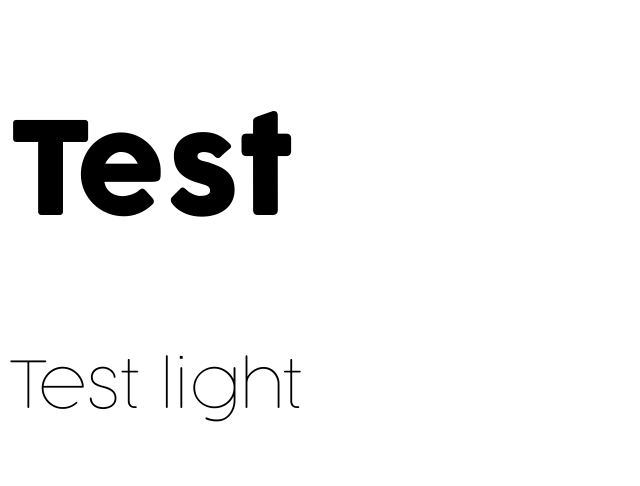
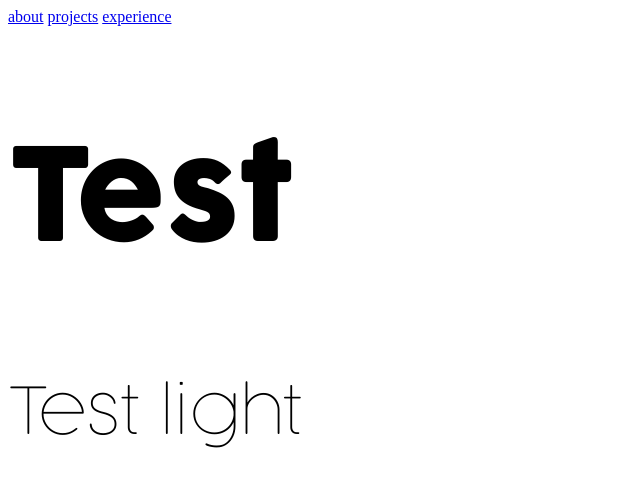
Before and after one commit to mitchbrown1024/mitchbrown1024.github.io, a SvelteKit app: page / in a window 1280 px wide. Shown: the top 486 px of the page, without its empty margins (0-640 px from the left). Built offline with nearby package versions, Linux system fonts and the light colour scheme.

Commit message:
Created basic navbar component and routes for new pages

```diff
--- /dev/null
+++ b/src/lib/components/navbar.svelte
@@ -0,0 +1,5 @@
+<nav>
+	<a href="/">about</a>
+	<a href="/projects">projects</a>
+    <a href="/experience">experience</a>
+</nav>
--- a/src/routes/+page.svelte
+++ b/src/routes/+page.svelte
@@ -1,6 +1,7 @@
 <script>
 	import NameTitle from "./name_title.svelte";
-
+    import Navbar from "$lib/components/navbar.svelte";
 </script>
 
+<Navbar></Navbar>
 <NameTitle></NameTitle>
--- /dev/null
+++ b/src/routes/experience/+page.svelte
@@ -0,0 +1,5 @@
+<script>
+	import Navbar from "$lib/components/navbar.svelte";
+
+</script>
+<Navbar></Navbar>
--- /dev/null
+++ b/src/routes/projects/+page.svelte
@@ -0,0 +1,5 @@
+<script>
+	import Navbar from "$lib/components/navbar.svelte";
+
+</script>
+<Navbar></Navbar>
```
